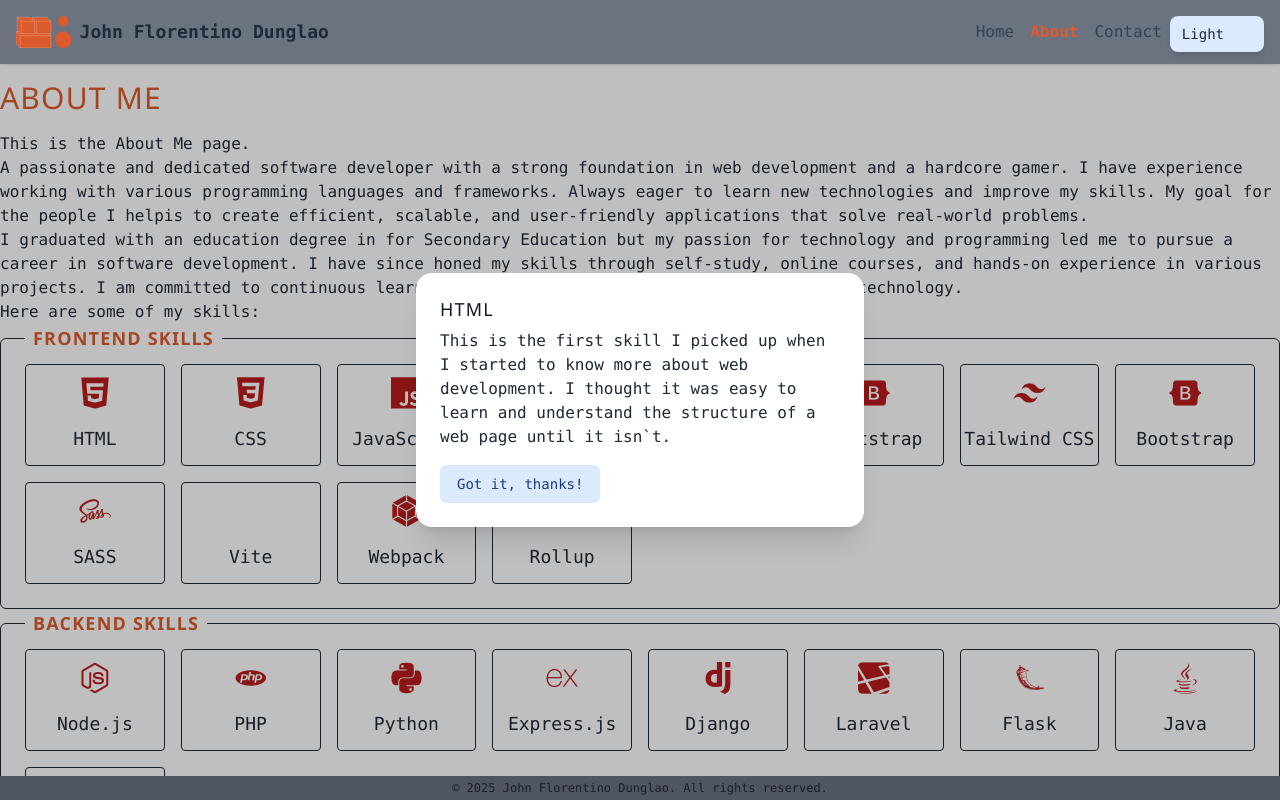
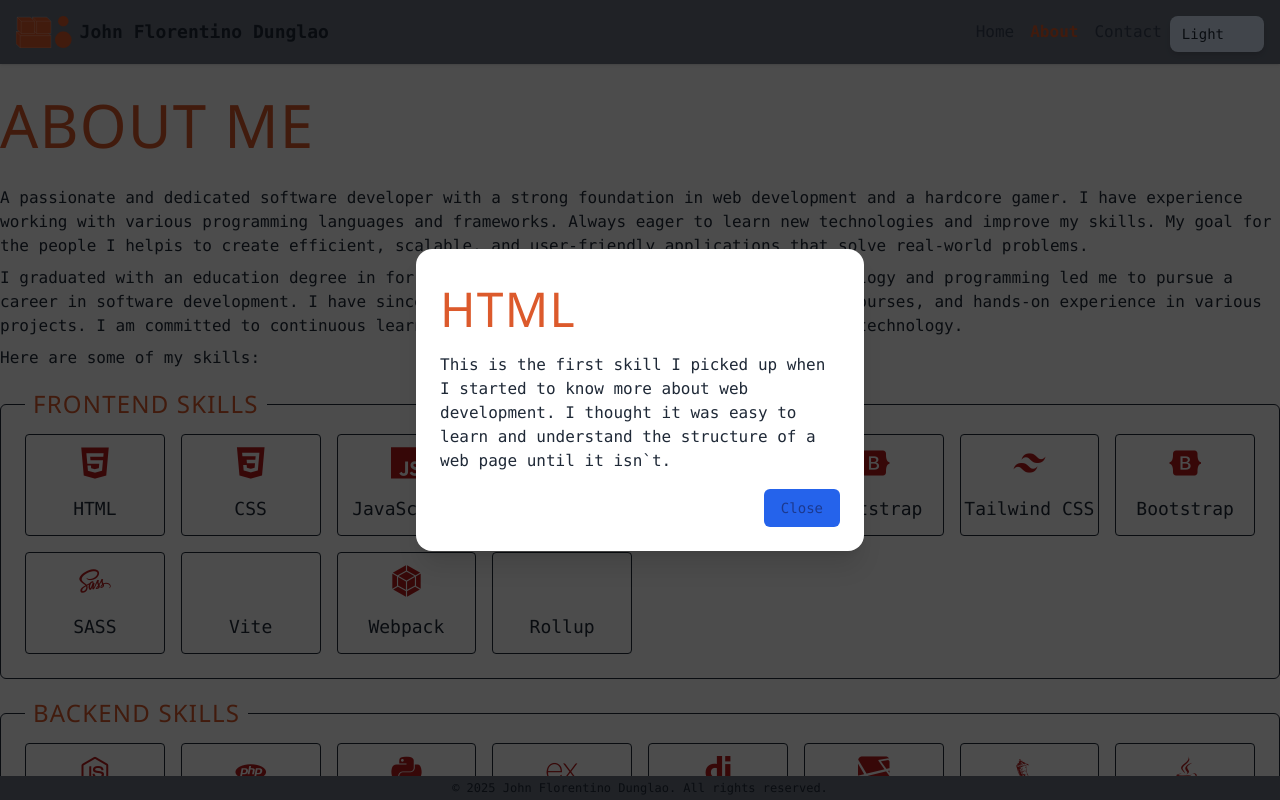
Before and after one commit to john-dunglao-dev/portfolio-vue, a Vue app: page /about-me in a window 1280 px wide. Both pictures are taken after a click on the button "HTML". Shown: the top 800 px of the page. Built offline with nearby package versions, Linux system fonts and the light colour scheme; some icons are missing.

Commit message:
styling change for the headers, modal, and added spacing

```diff
--- a/index.html
+++ b/index.html
@@ -1,13 +1,17 @@
-<!DOCTYPE html>
-<html lang="">
+<!doctype html>
+<html lang="" class="bg-comment">
   <head>
-    <meta charset="UTF-8">
-    <link rel="icon" href="/favicon.ico">
-    <meta name="viewport" content="width=device-width, initial-scale=1.0">
+    <meta charset="UTF-8" />
+    <link rel="icon" href="/favicon.ico" />
+    <meta name="viewport" content="width=device-width, initial-scale=1.0" />
     <title>John Dunglao</title>
 
-    <link rel="stylesheet" href="/src/assets/tailwind-bind.css">
-    <link rel="stylesheet" type='text/css' href="https://cdn.jsdelivr.net/gh/devicons/devicon@latest/devicon.min.css" />
+    <link rel="stylesheet" href="/src/assets/tailwind-bind.css" />
+    <link
+      rel="stylesheet"
+      type="text/css"
+      href="https://cdn.jsdelivr.net/gh/devicons/devicon@latest/devicon.min.css"
+    />
   </head>
   <body>
     <div id="app"></div>
--- a/src/components/form/VSelect.vue
+++ b/src/components/form/VSelect.vue
@@ -2,7 +2,6 @@
 import { Listbox, ListboxButton, ListboxOptions, ListboxOption } from '@headlessui/vue'
 import type { PropType } from 'vue'
 import type { Option } from '@/components/form/models/Option'
-import { useCapitalization } from '@/composables/text-manipulation/use-capitalization'
 import { PhCaretDown } from '@phosphor-icons/vue'
 
 defineProps({
@@ -24,7 +23,7 @@ const selected = defineModel('selected', {
         class="relative w-full cursor-default rounded-lg bg-selection py-2 pl-3 pr-10 text-left shadow-md focus:outline-none focus-visible:border-indigo-500 focus-visible:ring-2 focus-visible:ring-white focus-visible:ring-opacity-75 focus-visible:ring-offset-2 focus-visible:ring-offset-orange-300 sm:text-sm"
       >
         <span class="block truncate">
-          {{ selected?.label ? useCapitalization(selected.label) : 'Select an option' }}
+          {{ selected?.label ?? 'Select an option' }}
         </span>
         <span class="pointer-events-none absolute inset-y-0 right-0 flex items-center pr-2">
           <PhCaretDown size="16" />
@@ -39,7 +38,7 @@ const selected = defineModel('selected', {
           :value="option"
           class="relative cursor-default select-none py-2 px-4 hover:bg-primary"
         >
-          <span class="block truncate">{{ useCapitalization(option.label) }}</span>
+          <span class="block truncate">{{ option.label }}</span>
         </ListboxOption>
       </ListboxOptions>
     </div>
--- a/src/components/layouts/ThemeChange.vue
+++ b/src/components/layouts/ThemeChange.vue
@@ -4,24 +4,25 @@ import { Theme } from '@/components/layouts/models/Theme'
 import { ref, watch } from 'vue'
 import type { Option } from '@/components/form/models/Option'
 import { useColorMode, useDark } from '@vueuse/core'
+import { useCapitalization } from '@/composables/text-manipulation/use-capitalization'
 
 const themeOptions = [
-  { label: Theme.LIGHT, value: Theme.LIGHT },
-  { label: Theme.DARK, value: Theme.DARK },
-  { label: Theme.DRACULA, value: Theme.DRACULA },
-  { label: Theme.NORD, value: Theme.NORD },
-  { label: Theme.MONOKAI, value: Theme.MONOKAI },
-  { label: Theme.SOLARIZED_DARK, value: Theme.SOLARIZED_DARK },
-  { label: Theme.SOLARIZED_LIGHT, value: Theme.SOLARIZED_LIGHT },
-  { label: Theme.GITHUB, value: Theme.GITHUB },
-  { label: Theme.GITHUB_DARK, value: Theme.GITHUB_DARK },
-  { label: Theme.ONE_DARK, value: Theme.ONE_DARK },
-  { label: Theme.MATERIAL, value: Theme.MATERIAL },
-  { label: Theme.HIGH_CONTRAST, value: Theme.HIGH_CONTRAST },
-  { label: Theme.SEPIA, value: Theme.SEPIA },
-  { label: Theme.SYNTHWAVE, value: Theme.SYNTHWAVE },
-  { label: Theme.FOREST, value: Theme.FOREST },
-  { label: Theme.OCEAN, value: Theme.OCEAN },
+  { label: useCapitalization(Theme.LIGHT), value: Theme.LIGHT },
+  { label: useCapitalization(Theme.DARK), value: Theme.DARK },
+  { label: useCapitalization(Theme.DRACULA), value: Theme.DRACULA },
+  { label: useCapitalization(Theme.NORD), value: Theme.NORD },
+  { label: useCapitalization(Theme.MONOKAI), value: Theme.MONOKAI },
+  { label: useCapitalization(Theme.SOLARIZED_DARK), value: Theme.SOLARIZED_DARK },
+  { label: useCapitalization(Theme.SOLARIZED_LIGHT), value: Theme.SOLARIZED_LIGHT },
+  { label: useCapitalization(Theme.GITHUB), value: Theme.GITHUB },
+  { label: useCapitalization(Theme.GITHUB_DARK), value: Theme.GITHUB_DARK },
+  { label: useCapitalization(Theme.ONE_DARK), value: Theme.ONE_DARK },
+  { label: useCapitalization(Theme.MATERIAL), value: Theme.MATERIAL },
+  { label: useCapitalization(Theme.HIGH_CONTRAST), value: Theme.HIGH_CONTRAST },
+  { label: useCapitalization(Theme.SEPIA), value: Theme.SEPIA },
+  { label: useCapitalization(Theme.SYNTHWAVE), value: Theme.SYNTHWAVE },
+  { label: useCapitalization(Theme.FOREST), value: Theme.FOREST },
+  { label: useCapitalization(Theme.OCEAN), value: Theme.OCEAN },
 ]
 const mode = useColorMode<Theme>({
   initialValue: useDark() ? Theme.DARK : Theme.LIGHT,
@@ -43,8 +44,12 @@ const mode = useColorMode<Theme>({
   },
 })
 
+const getCurrentThemeOptionIndex = () => {
+  return themeOptions.findIndex((theme) => theme.value === mode.value)
+}
+
 // TODO: implement a way to persist selected theme across sessions
-const selected = ref<Option>(themeOptions[0])
+const selected = ref<Option>(themeOptions[getCurrentThemeOptionIndex()])
 watch(selected, (newValue: Option) => {
   mode.value = newValue.value as Theme
 })
--- a/src/components/modals/VDialog.vue
+++ b/src/components/modals/VDialog.vue
@@ -8,7 +8,7 @@ const closeModal = () => (isOpen.value = false)
 
 <template>
   <TransitionRoot appear :show="isOpen" as="template">
-    <Dialog as="div" @close="closeModal" class="relative z-10">
+    <Dialog as="div" @close="closeModal" class="relative z-60">
       <TransitionChild
         as="template"
         enter="duration-300 ease-out"
@@ -18,7 +18,7 @@ const closeModal = () => (isOpen.value = false)
         leave-from="opacity-100"
         leave-to="opacity-0"
       >
-        <div class="fixed inset-0 bg-black/25" />
+        <div class="fixed inset-0 bg-black/70" />
       </TransitionChild>
 
       <div class="fixed inset-0 overflow-y-auto">
@@ -33,9 +33,9 @@ const closeModal = () => (isOpen.value = false)
             leave-to="opacity-0 scale-95"
           >
             <DialogPanel
-              class="w-full max-w-md transform overflow-hidden rounded-2xl bg-white p-6 text-left align-middle shadow-xl transition-all"
+              class="w-full max-w-md transform overflow-hidden rounded-2xl bg-background p-6 text-left align-middle shadow-xl transition-all"
             >
-              <DialogTitle as="h3" class="text-lg font-medium leading-6 text-gray-900">
+              <DialogTitle as="h2">
                 <slot name="title">Payment successful</slot>
               </DialogTitle>
 
@@ -48,13 +48,13 @@ const closeModal = () => (isOpen.value = false)
                 </slot>
               </div>
 
-              <div class="mt-4">
+              <div class="mt-4 text-right">
                 <button
                   type="button"
-                  class="inline-flex justify-center rounded-md border border-transparent bg-blue-100 px-4 py-2 text-sm font-medium text-blue-900 hover:bg-blue-200 focus:outline-none focus-visible:ring-2 focus-visible:ring-blue-500 focus-visible:ring-offset-2"
+                  class="inline-flex justify-center rounded-md border border-transparent bg-secondary px-4 py-2 text-sm font-medium text-blue-900 hover:bg-blue-200 focus:outline-none focus-visible:ring-2 focus-visible:ring-blue-500 focus-visible:ring-offset-2"
                   @click="closeModal"
                 >
-                  Got it, thanks!
+                  Close
                 </button>
               </div>
             </DialogPanel>
--- a/src/views/AboutMeView.vue
+++ b/src/views/AboutMeView.vue
@@ -19,29 +19,34 @@ const openModal = (skill: SkillDisplay) => {
 
 <template>
   <div>
-    <h1 class="text-3xl my-4">About Me</h1>
+    <h1 class="my-4">About Me</h1>
 
-    <p>This is the About Me page.</p>
+    <div class="space-y-2">
       <p>
-      A passionate and dedicated software developer with a strong foundation in web development and
-      a hardcore gamer. I have experience working with various programming languages and frameworks.
-      Always eager to learn new technologies and improve my skills. My goal for the people I helpis
-      to create efficient, scalable, and user-friendly applications that solve real-world problems.
+        A passionate and dedicated software developer with a strong foundation in web development
+        and a hardcore gamer. I have experience working with various programming languages and
+        frameworks. Always eager to learn new technologies and improve my skills. My goal for the
+        people I helpis to create efficient, scalable, and user-friendly applications that solve
+        real-world problems.
       </p>
+
       <p>
-      I graduated with an education degree in for Secondary Education but my passion for technology
-      and programming led me to pursue a career in software development. I have since honed my
-      skills through self-study, online courses, and hands-on experience in various projects. I am
-      committed to continuous learning and growth in the ever-evolving field of technology.
+        I graduated with an education degree in for Secondary Education but my passion for
+        technology and programming led me to pursue a career in software development. I have since
+        honed my skills through self-study, online courses, and hands-on experience in various
+        projects. I am committed to continuous learning and growth in the ever-evolving field of
+        technology.
       </p>
 
       <p>Here are some of my skills:</p>
+    </div>
     <CaptionedBox
       v-for="(group, categoryIndex) in SKILL_CATEGORIES"
       :key="'SkillCategoryGroup' + categoryIndex"
+      class="mt-4"
     >
       <template #legend>
-        <h2 class="text-lg font-bold">{{ group.label }}</h2>
+        <h5>{{ group.label }}</h5>
       </template>
 
       <GridBox as="ul">
@@ -66,11 +71,15 @@ const openModal = (skill: SkillDisplay) => {
     <!-- TODO: Add handler to open modal with skill details -->
     <VDialog v-model:is-open="isModalOpen">
       <template #title>
+        <h2>
           {{ selectedSkill?.title }}
+        </h2>
       </template>
 
       <template #description>
+        <p>
           {{ selectedSkill?.description }}
+        </p>
       </template>
     </VDialog>
   </div>
```
Also changed, not shown: src/assets/tailwind-bind.css. Lines whose indentation alone changed are shown as unchanged.
